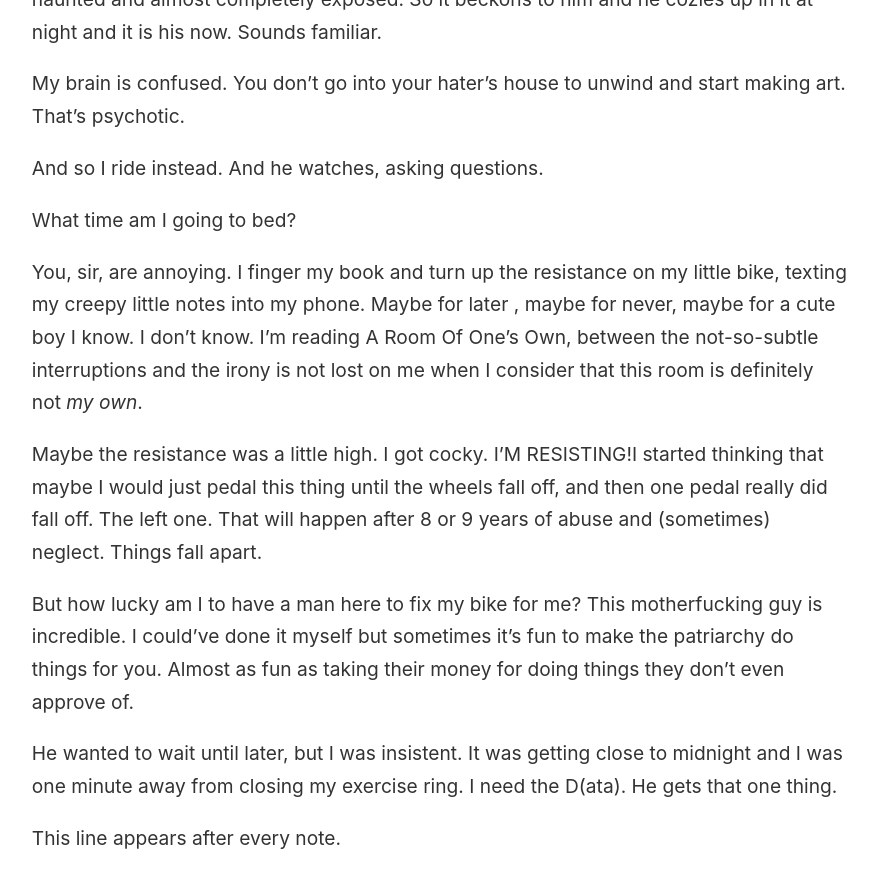
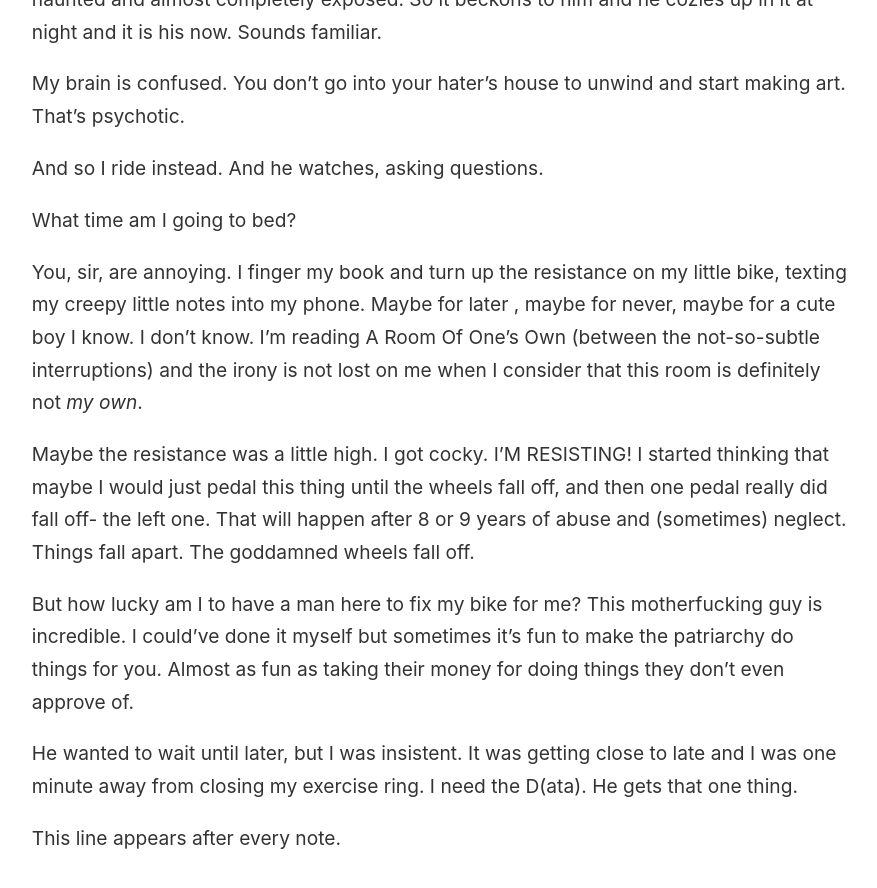
Before and after one commit to hauntedHousewife/Hauntedhousewife.github.io, a Jekyll site: the page built from _notes/ride.md, in a window 1280 px wide and 900 px high, scrolled down 1178 px. Shown: the top 888 px of the window, without its empty margins (45-922 px from the left). Built offline with Jekyll 4.4.1, drawn with Linux system fonts in a browser that asks for light colours.

Commit message:
Update ride.md

```diff
--- a/_notes/ride.md
+++ b/_notes/ride.md
@@ -24,10 +24,10 @@ And so I ride instead. And he watches, asking questions.
 
 What time am I going to bed?
 
-You, sir, are annoying. I finger my book and turn up the resistance on my little bike, texting my creepy little notes into my phone. Maybe for later , maybe for never, maybe for a cute boy I know. I don't know. I'm reading A Room Of One's Own, between the not-so-subtle interruptions and the irony is not lost on me when I consider that this room is definitely not *my own*.
+You, sir, are annoying. I finger my book and turn up the resistance on my little bike, texting my creepy little notes into my phone. Maybe for later , maybe for never, maybe for a cute boy I know. I don't know. I'm reading A Room Of One's Own (between the not-so-subtle interruptions) and the irony is not lost on me when I consider that this room is definitely not *my own*.
 
-Maybe the resistance was a little high. I got cocky. I'M RESISTING!I started thinking that maybe I would just pedal this thing until the wheels fall off, and then one pedal really did fall off. The left one. That will happen after 8 or 9 years of abuse and (sometimes) neglect. Things fall apart.
+Maybe the resistance was a little high. I got cocky. I'M RESISTING! I started thinking that maybe I would just pedal this thing until the wheels fall off, and then one pedal really did fall off- the left one. That will happen after 8 or 9 years of abuse and (sometimes) neglect. Things fall apart. The goddamned wheels fall off.
 
 But how lucky am I to have a man here to fix my bike for me? This motherfucking guy is incredible. I could've done it myself but sometimes it's fun to make the patriarchy do things for you. Almost as fun as taking their money for doing things they don't even approve of.
 
-He wanted to wait until later, but I was insistent. It was getting close to midnight and I was one minute away from closing my exercise ring. I need the D(ata). He gets that one thing.
+He wanted to wait until later, but I was insistent. It was getting close to late and I was one minute away from closing my exercise ring. I need the D(ata). He gets that one thing.
```
